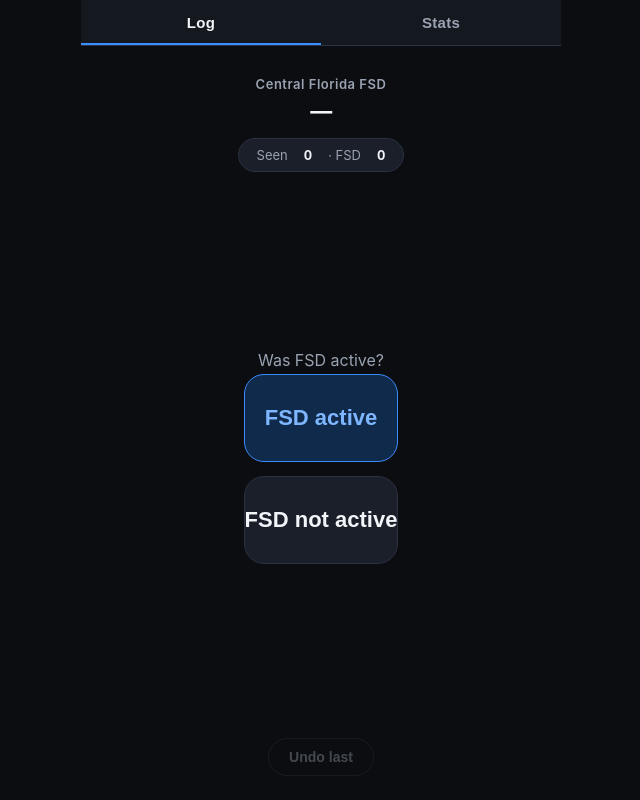
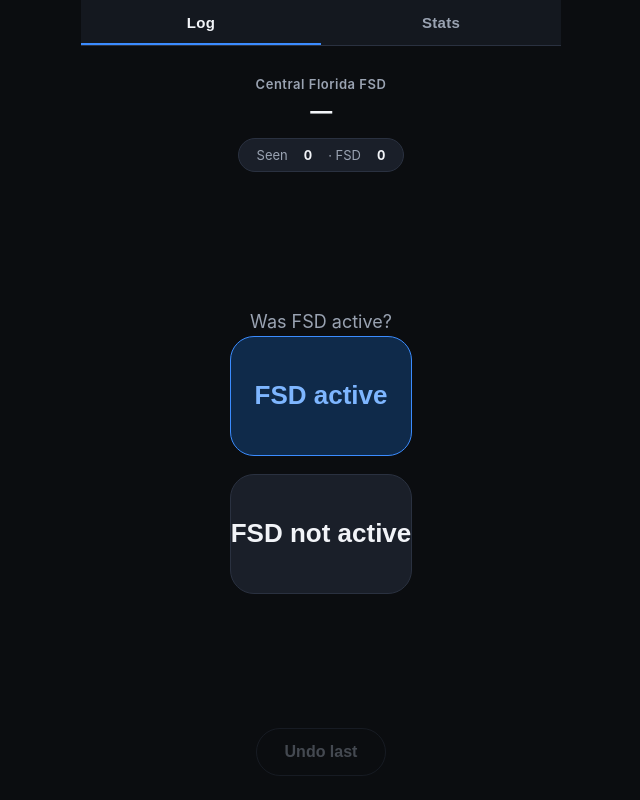
Before and after one commit to samdickinson2026-grokbot/fsd-sightings-logger, a website: page public/index.html in a window 1280 px wide. Both pictures are taken after a click on the button "Saw a Tesla". Shown: the whole page, without its empty margins (319-959 px from the left). Drawn offline with nearby package versions, Linux system fonts and the light colour scheme; no server answers.

Commit message:
Enlarge Saw a Tesla and FSD choice buttons for driving taps

```diff
--- a/public/styles.css
+++ b/public/styles.css
@@ -134,23 +134,23 @@ body {
   flex-direction: column;
   align-items: center;
   justify-content: center;
-  gap: 16px;
-  min-height: 280px;
+  gap: 20px;
+  min-height: 340px;
 }
 
 .btn-primary {
   width: 100%;
-  max-width: 360px;
-  min-height: 120px;
+  max-width: 400px;
+  min-height: 168px;
   border: none;
-  border-radius: 24px;
+  border-radius: 28px;
   background: linear-gradient(180deg, #3b8cff 0%, #2563d4 100%);
   color: #fff;
-  font-size: 28px;
+  font-size: 34px;
   font-weight: 700;
   letter-spacing: -0.02em;
   cursor: pointer;
-  box-shadow: 0 8px 28px rgba(59, 140, 255, 0.35);
+  box-shadow: 0 10px 32px rgba(59, 140, 255, 0.4);
   transition: transform 0.08s ease, filter 0.15s;
   touch-action: manipulation;
   user-select: none;
@@ -164,17 +164,17 @@ body {
 .choice-row {
   display: flex;
   flex-direction: column;
-  gap: 14px;
+  gap: 18px;
   width: 100%;
-  max-width: 360px;
+  max-width: 400px;
 }
 
 .btn-choice {
   width: 100%;
-  min-height: 88px;
-  border-radius: 20px;
+  min-height: 120px;
+  border-radius: 24px;
   border: 1px solid var(--border);
-  font-size: 22px;
+  font-size: 26px;
   font-weight: 700;
   cursor: pointer;
   touch-action: manipulation;
@@ -198,7 +198,7 @@ body {
 }
 
 .prompt {
-  font-size: 16px;
+  font-size: 18px;
   color: var(--muted);
   margin-bottom: 4px;
   text-align: center;
@@ -218,9 +218,10 @@ body {
   background: transparent;
   border: 1px solid var(--border);
   color: var(--muted);
-  font-size: 14px;
+  font-size: 16px;
   font-weight: 600;
-  padding: 10px 20px;
+  padding: 14px 28px;
+  min-height: 48px;
   border-radius: 999px;
   cursor: pointer;
   touch-action: manipulation;
```
